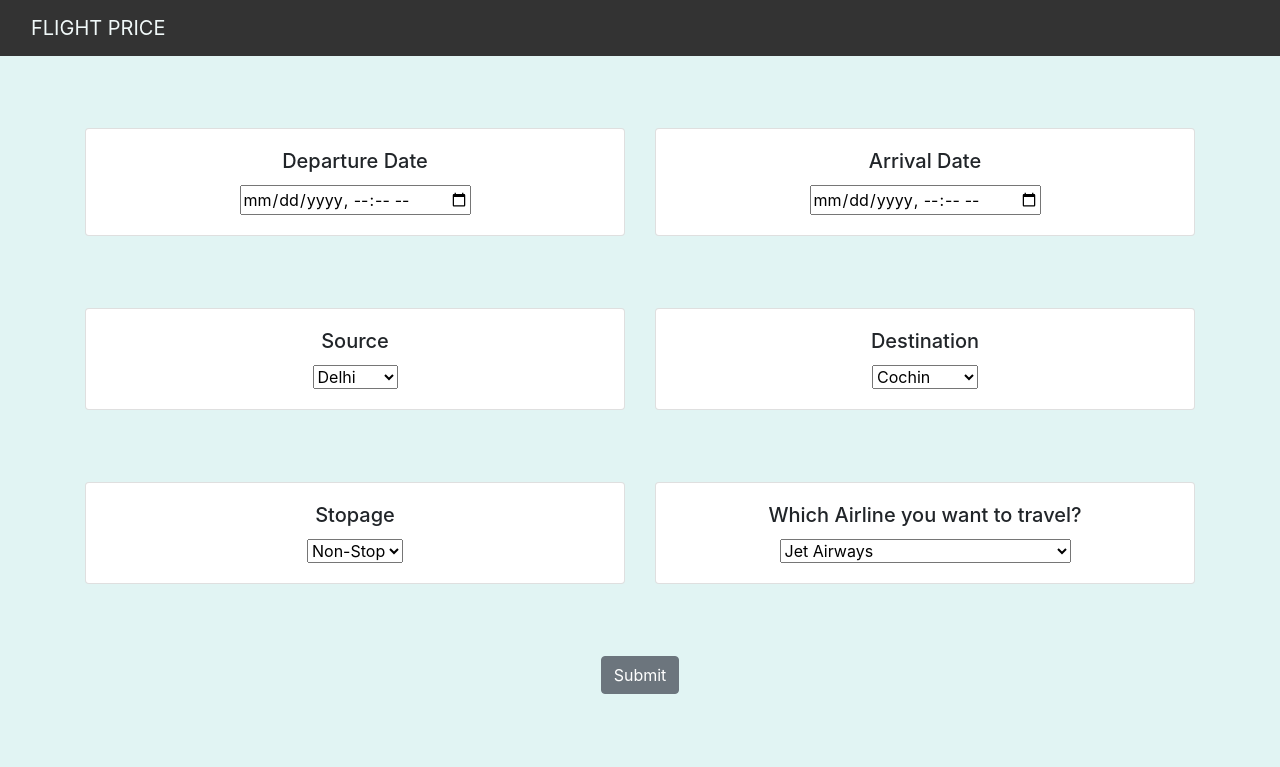
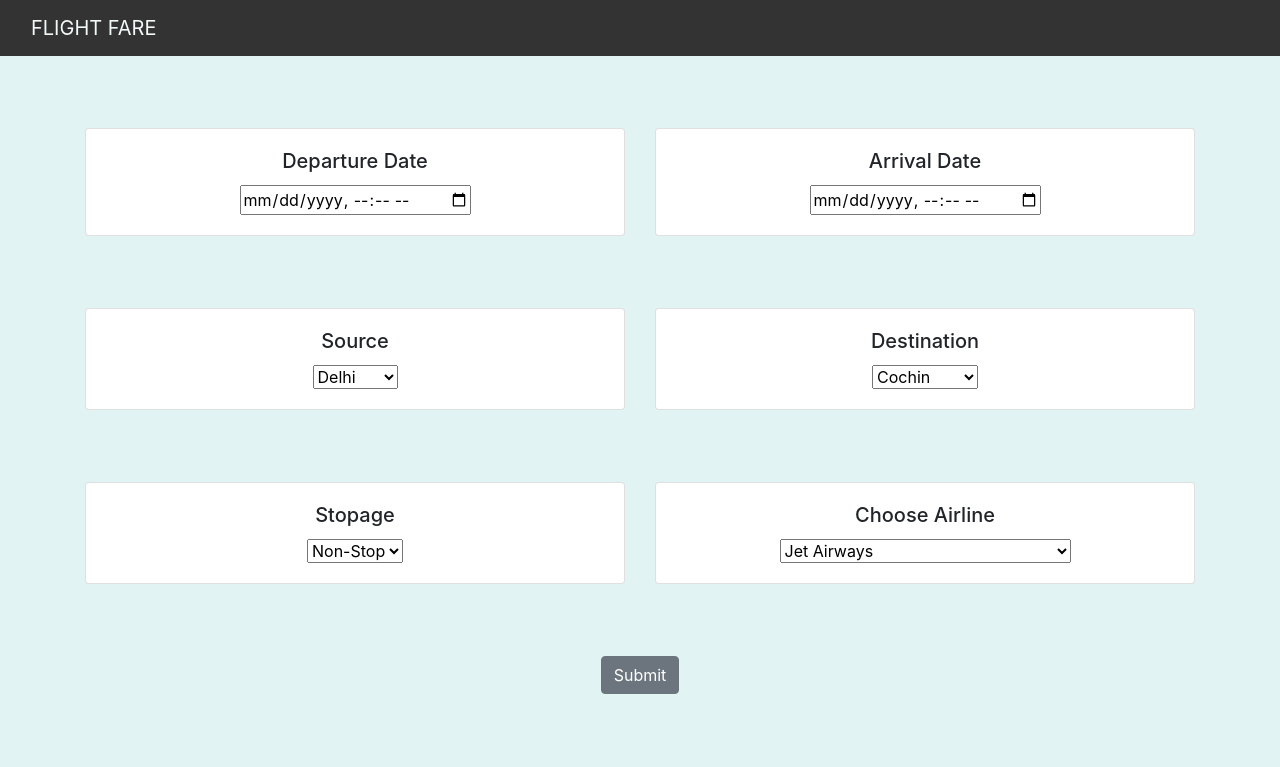
Before and after one commit to KaranRawat1998/Flight_Price, a Flask app: page / in a window 1280 px wide. Shown: the top 767 px of the page. Run offline with Flask 2, Linux system fonts and the light colour scheme; parts of the project's set-up code (start-up, migrations or seed data) failed here and were passed over; some libraries are stand-ins or nearby versions.

Commit message:
Update home.html

```diff
--- a/templates/home.html
+++ b/templates/home.html
@@ -23,7 +23,7 @@
     <nav class="navbar navbar-inverse navbar-fixed-top">
         <div class="container-fluid">
             <div class="navbar-header">
-                <a class="navbar-brand" href="/">FLIGHT PRICE</a>
+                <a class="navbar-brand" href="/">FLIGHT FARE</a>
             </div>
         </div>
     </nav>
@@ -123,7 +123,7 @@
                 <div class="col-sm-6">
                     <div class="card">
                         <div class="card-body">
-                            <h5 class="card-title">Which Airline you want to travel?</h5>
+                            <h5 class="card-title">Choose Airline</h5>
                             <!-- Airline -->
                             <select name="airline" id="airline" required="required">
                                 <option value="Jet Airways">Jet Airways</option>
```
